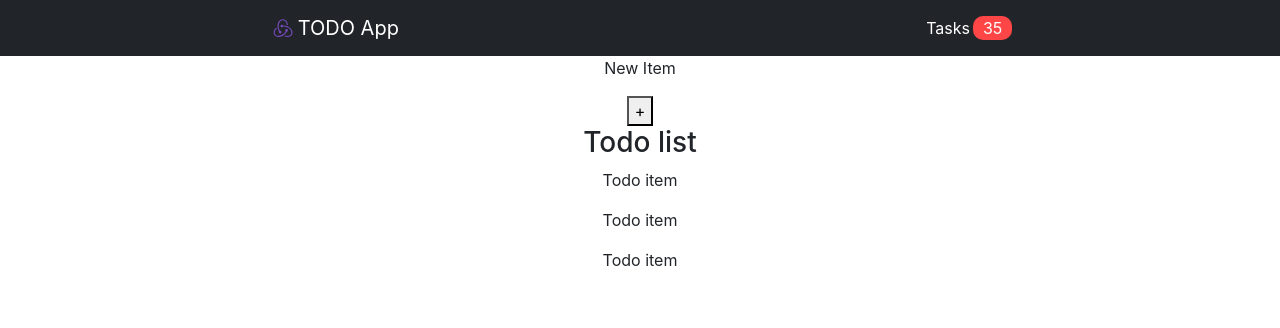
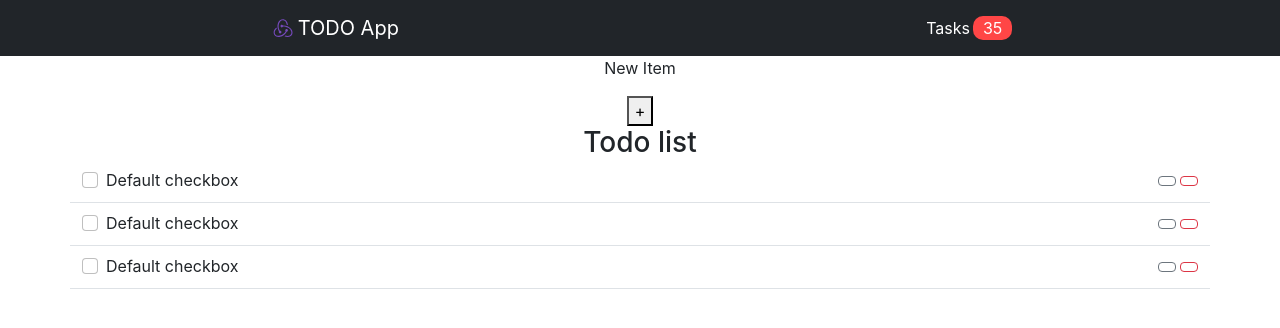
Before and after one commit to Bazsa241/rampup, a React (Create React App) app: page / in a window 1280 px wide. Shown: the top 328 px of the page. Built offline with nearby package versions, Linux system fonts and the light colour scheme.

Commit message:
Style todo item

```diff
--- a/src/components/todoItem/TodoItem.tsx
+++ b/src/components/todoItem/TodoItem.tsx
@@ -1,7 +1,20 @@
 const TodoItem = () => {
   return (
-    <div className="TodoItem">
-      <p>Todo item</p>
+    <div className="TodoItem container d-flex align-items-center justify-content-between border-bottom pb-2">
+      <div className="form-check">
+        <input className="form-check-input" type="checkbox" value="" id="flexCheckDefault" />
+        <label className="form-check-label" htmlFor="flexCheckDefault">
+          Default checkbox
+        </label>
+      </div>
+      <div className="d-flex gap-1">
+        <button className="btn btn-sm btn-outline-secondary">
+          <i className="bi bi-pencil-fill"></i>
+        </button>
+        <button className="btn btn-sm btn-outline-danger">
+          <i className="bi bi-trash-fill"></i>
+        </button>
+      </div>
     </div>
   );
 };
--- a/src/components/todoList/TodoList.tsx
+++ b/src/components/todoList/TodoList.tsx
@@ -4,9 +4,11 @@ const TodoList = () => {
   return (
     <div className="TodoList">
       <h3>Todo list</h3>
-      <TodoItem />
-      <TodoItem />
-      <TodoItem />
+      <div className="d-grid gap-2">
+        <TodoItem />
+        <TodoItem />
+        <TodoItem />
+      </div>
     </div>
   );
 };
```
